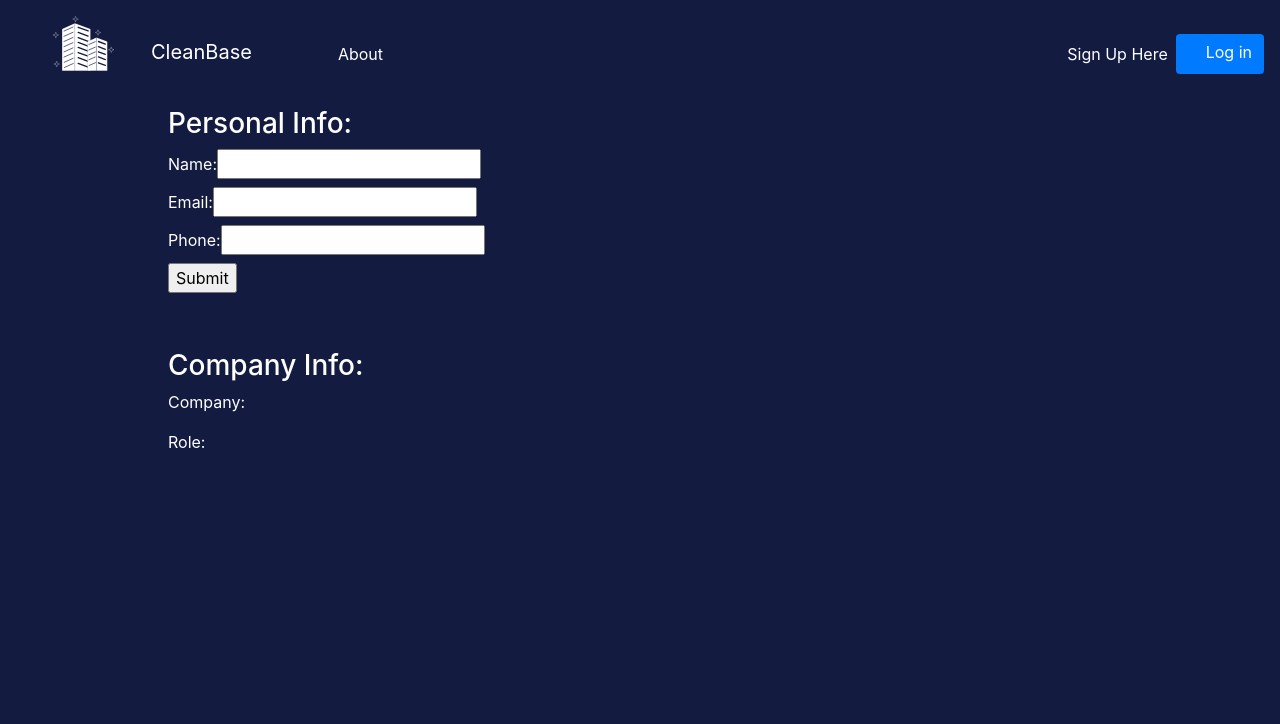
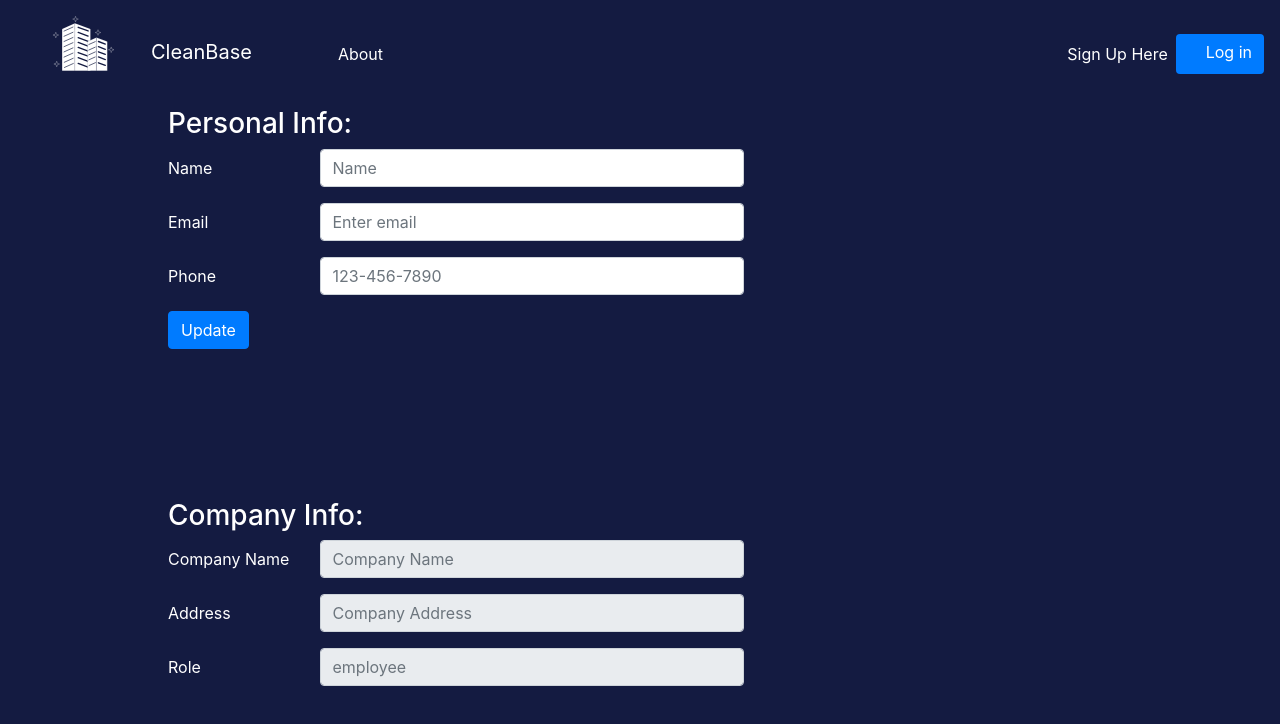
Before and after one commit to katerinaboyer/cleanbase, a React (Create React App) app: page /account-settings in a window 1280 px wide. Shown: the top 724 px of the page. Built offline with nearby package versions, Linux system fonts and the light colour scheme.

Commit message:
Added sstyling to account settings, signin and login forms, and small tweaks

```diff
--- a/src/components/account-settings-page.component.js
+++ b/src/components/account-settings-page.component.js
@@ -1,4 +1,6 @@
 import React, { Component } from "react";
+import {Form, Button, Col, Row} from 'react-bootstrap';
+
 import "./../styles.css"
 
 
@@ -20,31 +22,59 @@ export default class AccountSettings extends Component {
     render() {
         return(
             <div>
-                <div style={{marginLeft:"10.5rem", display:"block"}} >
+                <div style={{marginLeft:"10.5rem", display:"block", color:"white", width:"45%"}} >
                     <h3 className="h3">Personal Info:</h3>
-                    <form onSubmit={this.handleSubmit}>
-                        <label className="formLabels">
-                        Name:
-                        <input style={{paddingRight:"10px"}}type="text" value={this.state.value}/>
-                        </label>
-                        <br/>
-                        <label className="formLabels">
-                        Email:
-                        <input style={{paddingRight:"10px"}}type="text" value={this.state.value}/>
-                        </label>
-                        <br/>
-                        <label className="formLabels">
-                        Phone:
-                        <input style={{paddingRight:"10px"}}type="text" value={this.state.value}/>
-                        </label>
-                        <br/>
-                        <input type="submit" value="Submit" />
-                    </form>
+                    <Form>
+                        <Form.Group as={Row} controlId="formBasicName">
+                            <Form.Label column sm={3}>Name</Form.Label>
+                            <Col sm={9}>
+                                <Form.Control type="name" placeholder="Name" />
+                            </Col>
+                        </Form.Group>
+
+                        <Form.Group as={Row} controlId="formHorizontalEmail">
+                            <Form.Label column sm={3}>Email</Form.Label>
+                            <Col sm={9}>
+                                <Form.Control type="email" placeholder="Enter email" />
+                            </Col>
+                        </Form.Group>
+
+                        <Form.Group as={Row} controlId="formBasicPhone">
+                            <Form.Label column sm={3}>Phone</Form.Label>
+                            <Col sm={9}>
+                                <Form.Control type="phone" placeholder="123-456-7890" />
+                            </Col>
+                        </Form.Group>
+                        <Button variant="primary" type="submit">
+                            Update
+                        </Button>
+                    </Form>
                 </div>
-                <div style={{marginLeft:"10.5rem", marginTop:"3.5rem", color:"white"}}>
+
+                <div style={{marginLeft:"10.5rem", paddingTop:"150px", display:"block", color:"white", width:"45%"}} >
                     <h3 className="h3">Company Info:</h3>
-                    <p>Company:</p>
-                    <p>Role:</p>
+                    <Form>
+                        <Form.Group as={Row} controlId="formBasicName">
+                            <Form.Label column sm={3}>Company Name</Form.Label>
+                            <Col sm={9}>
+                                <Form.Control type="name" placeholder="Company Name" readOnly/>
+                            </Col>
+                        </Form.Group>
+
+                        <Form.Group as={Row} controlId="formHorizontalEmail">
+                            <Form.Label column sm={3}>Address</Form.Label>
+                            <Col sm={9}>
+                                <Form.Control type="address" placeholder="Company Address" readOnly/>
+                            </Col>
+                        </Form.Group>
+
+                        <Form.Group as={Row} controlId="formBasicPhone">
+                            <Form.Label column sm={3}>Role</Form.Label>
+                            <Col sm={9}>
+                                <Form.Control type="role" placeholder="employee" readOnly/>
+                            </Col>
+                        </Form.Group>
+                    </Form>
                 </div>
             </div>
         );
--- a/src/components/create-user.component.js
+++ b/src/components/create-user.component.js
@@ -1,5 +1,6 @@
 import React, { Component } from "react";
 import axios from "axios";
+import { useHistory } from "react-router-dom";
 const bcrypt = require('bcryptjs');
 
 export default class CreateUser extends Component {
@@ -12,6 +13,7 @@ export default class CreateUser extends Component {
     this.onChangePassword = this.onChangePassword.bind(this);
     this.onChangeRole = this.onChangeRole.bind(this);
     this.onSubmit = this.onSubmit.bind(this);
+
 
     this.state = {
       email: "",
@@ -80,9 +82,9 @@ export default class CreateUser extends Component {
 
   render() {
     return (
-      <div>
-        <h3>Create New User</h3>
-        <form onSubmit={this.onSubmit}>
+      <div style={{color:"white"}}>
+        <h3 style={{paddingLeft:"3rem"}}>Create Account</h3>
+        <form onSubmit={this.onSubmit} style={{paddingLeft:"3rem", width:"40%"}}>
           <div className="form-group">
             <label>Email: </label>
             <input  type="text"
@@ -138,7 +140,7 @@ export default class CreateUser extends Component {
           </div>
 
           <div className="form-group">
-            <input type="submit" value="Create User" className="btn btn-primary" />
+            <input type="submit" value="Create Account" className="btn btn-primary"/>
           </div>
 
         </form>
--- a/src/components/current-schedule.component.js
+++ b/src/components/current-schedule.component.js
@@ -21,11 +21,11 @@ export default class CurrentSchedule extends Component {
 
     render() {
         return(
-            <div style={{position: "absolute", width: "50%", left: "1100px"}}>
-                <p>upcoming schedule</p>
+            <div style={{position: "absolute", width: "50%", left: "1100px", paddingTop:"0px"}}>
+                <h3 style={{color:"white"}}>Upcoming Schedule</h3>
                 {
                     this.state.schedule.map(info =>
-                        <ListGroup>
+                        <ListGroup style={{paddingBottom:"10px"}}>
                             <ListGroup.Item style={{width: "45%"}}> <ul style={{listStyle: "none"}}><li>{info.date}</li><li>{`${info.isDesk? 'Desk #' : 'Conference #'}${info.reservationSpace} Floor:${info.floorNumber} ${info.start} - ${info.end}`}</li></ul></ListGroup.Item>
                         </ListGroup>
                      )
--- a/src/components/dashboard-user.component.jsx
+++ b/src/components/dashboard-user.component.jsx
@@ -1,8 +1,16 @@
 import React from 'react';
 import { connect } from "react-redux";
+import CurrentSchedule from "./current-schedule.component";
+import IllnessReport from "./illness-report.component";
 
 const DashboardUser = (props) => {
-  return (<div>User Dashboard</div>);
+  return (
+    <div>
+      <h2 style={{color:"white", paddingLeft:"3rem"}}> User Dashboard </h2>
+      <IllnessReport/>
+      <CurrentSchedule/>
+    </div>
+  );
 }
 
 const mapStateToProps = (state) => {return state};
--- a/src/components/illness-report.component.js
+++ b/src/components/illness-report.component.js
@@ -5,7 +5,7 @@ export default class IllnessReport extends Component {
 
     render() {
         return (
-        <div style={{marginLeft: "2%", marginTop: "3%"}}>
+        <div style={{marginLeft: "2%", marginTop: "3%", color:"white", position:"relative"}}>
             <h3>Illness Report:</h3>
             <p>Covid Cases:  27%</p>
             <Card style={{ width: '20rem', height: '10rem'}}>
--- a/src/components/landing-page.component.js
+++ b/src/components/landing-page.component.js
@@ -10,7 +10,7 @@ const LandingPage = (props) => {
 
   if (user.name === '') {
     return (
-      <Container>
+      <Container style={{color:"white"}}>
         <Row className="justify-content-md-center my-auto" style={{ padding: '30px' }}>
           <Col xs={12} style={{ textAlign: 'center' }}>
             <h3>Welcome to CleanBase</h3>
--- a/src/components/sanitation.component.js
+++ b/src/components/sanitation.component.js
@@ -4,7 +4,9 @@ import React, { Component } from "react";
 export default class Sanitation extends Component {
     render() {
         return(
-            <p>this is the sanitation</p>
+            <div style={{color:"white"}}>
+                <h2 style={{paddingLeft:"3rem"}}> Sanitation Page</h2>
+            </div>
         );
     }
 }
--- a/src/components/signin.component.js
+++ b/src/components/signin.component.js
@@ -45,9 +45,9 @@ const SignIn = (props) => {
     }
 
       return (
-        <div>
-          <h3>Sign In:</h3>
-          <form onSubmit={onSubmit}>
+        <div style={{color:"white"}}>
+          <h3 style={{paddingLeft:"3rem"}}>Sign In:</h3>
+          <form onSubmit={onSubmit} style={{paddingLeft:"3rem", width:"25%"}}>
             <div className="form-group">
               <label>Email: </label>
               <input
@@ -69,7 +69,7 @@ const SignIn = (props) => {
             <div className="form-group">
               <input
                 type="submit"
-                value="signin user"
+                value="Sign In"
                 className="btn btn-primary"
               />
             </div>
```
